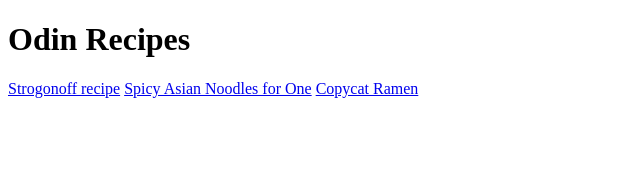
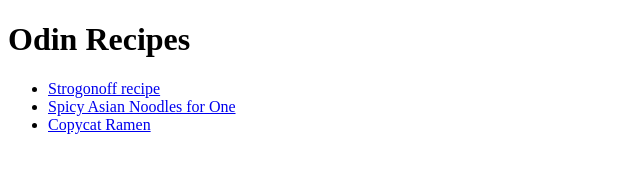
Before and after one commit to pro-gabrielteixeira/odin-recipes, a plain HTML site: page index.html in a window 1280 px wide. Shown: the whole page, without its empty margins (0-640 px from the left). Drawn offline with Linux system fonts and the light colour scheme.

Commit message:
Update index.html
Add recipes to a list

```diff
--- a/index.html
+++ b/index.html
@@ -7,8 +7,10 @@
 </head>
 <body>
 	<h1>Odin Recipes</h1>
-	<a href="recipes/strogonoff.html">Strogonoff recipe</a>
-	<a href="recipes/spicy-asian-noodles-for-one.html">Spicy Asian Noodles for One</a>
-	<a href="recipes/copycat-ramen.html">Copycat Ramen</a>
+	<ul>
+		<li><a href="recipes/strogonoff.html">Strogonoff recipe</a></li>
+		<li><a href="recipes/spicy-asian-noodles-for-one.html">Spicy Asian Noodles for One</a></li>
+		<li><a href="recipes/copycat-ramen.html">Copycat Ramen</a></li>
+	</ul>
 </body>
 </html>
```
